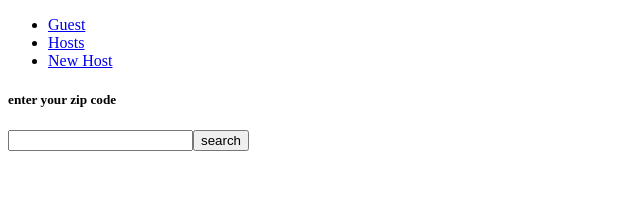
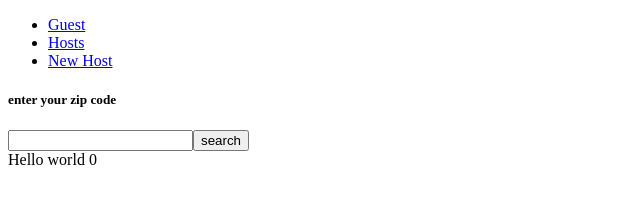
Before and after one commit to octohotdogs/Wyft, a React app: page / in a window 1280 px wide. Shown: the top 219 px of the page, without its empty margins (0-640 px from the left). Built offline with nearby package versions, Linux system fonts and the light colour scheme; the HTML template or start-up script is replaced by a standard one.

Commit message:
render SessionsList component

```diff
--- a/client/src/components/GuestDash.jsx
+++ b/client/src/components/GuestDash.jsx
@@ -2,12 +2,14 @@
   // HostResultsList should populate
 
 import React from 'react';
+import SessionsList from './SessionsList.jsx';
 
 class GuestDashboard extends React.Component {
   constructor(props) {
     super(props);
     this.state = {
-      zipCode: ''
+      zipCode: '',
+      sessions: []
     }
     this.onChange = this.onChange.bind(this);
     this.search = this.search.bind(this);
@@ -20,15 +22,20 @@ class GuestDashboard extends React.Component {
   }
 
   search() {
-    this.props.searchZip(this.state.zipCode);
+    this.props.searchZip(this.state.zipCode, (data) => {
+      this.setState({sessions: data});
+    });
   }
 
   render() {
-    return (<div>
-      <h5>enter your zip code</h5>
-      <input value={this.state.zipCode} onChange={this.onChange}></input>
-      <button onClick={this.search}>search</button>
-      </div>)
+    return (
+      <div>
+        <h5>enter your zip code</h5>
+        <input value={this.state.zipCode} onChange={this.onChange}></input>
+        <button onClick={this.search}>search</button>
+        <SessionsList data={this.state.sessions}/>
+      </div>
+    )
   }
 }
 
```
